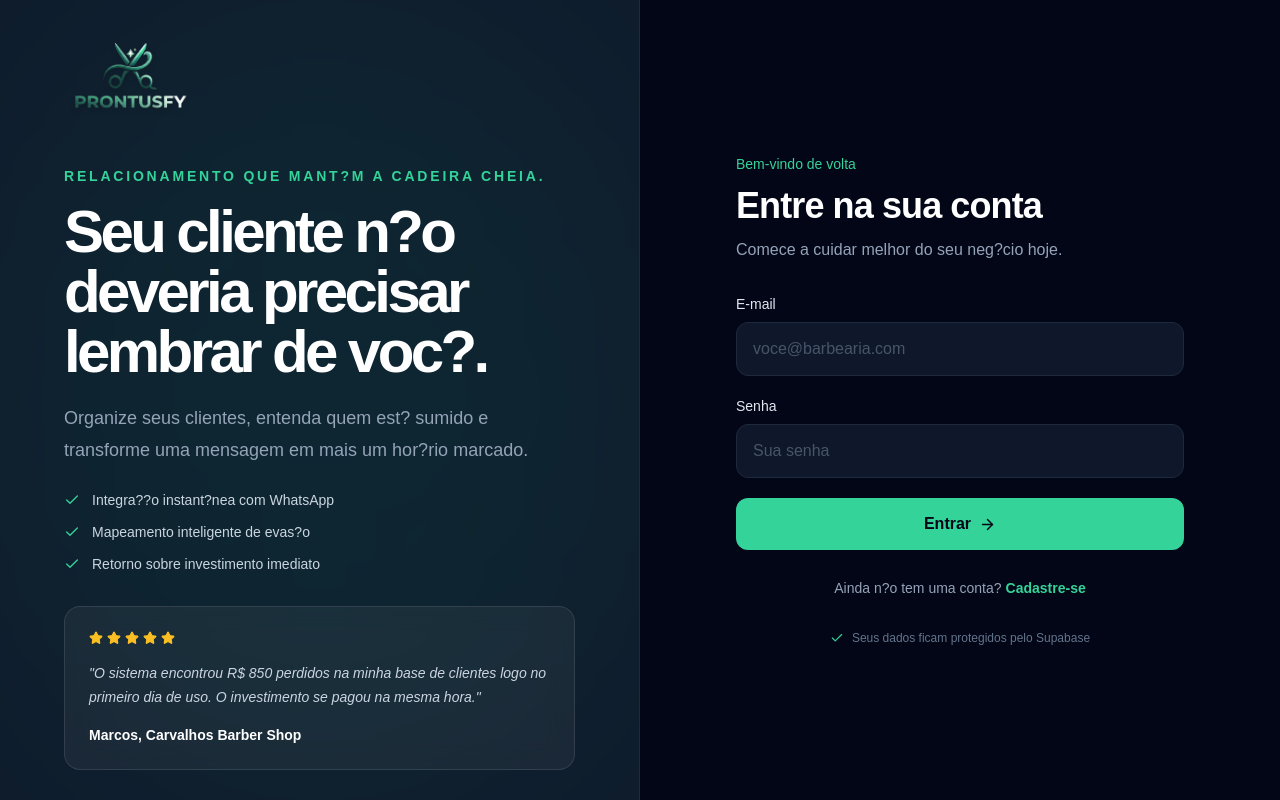
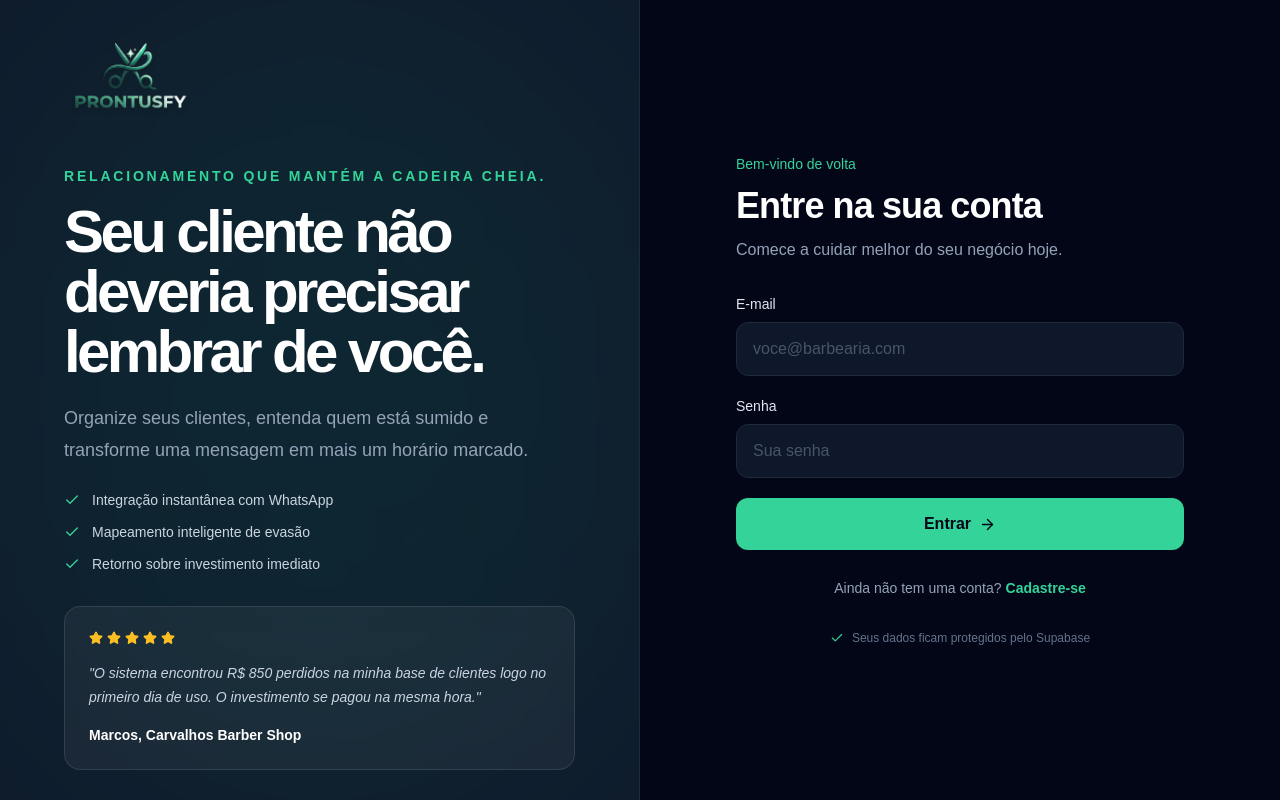
Before and after one commit to barbergrowth523-del/localgrowth, a Next.js app in the folder frontend/: page /login in a window 1280 px wide. Built offline with nearby package versions, Linux system fonts and the light colour scheme.

Commit message:
fix auth text encoding

```diff
--- a/frontend/components/auth/login-form.tsx
+++ b/frontend/components/auth/login-form.tsx
@@ -30,12 +30,12 @@ export function LoginForm({ initialMode = 'login' }: { initialMode?: 'login' | '
     <AuthLayout
       aside={
         <div className="mt-8">
-          <p className="mb-4 text-sm font-bold uppercase tracking-[.2em] text-emerald-400">Relacionamento que mant?m a cadeira cheia.</p>
-          <h1 className="text-5xl font-semibold leading-[.98] tracking-[-.06em] text-white xl:text-6xl">Seu cliente n?o deveria precisar lembrar de voc?.</h1>
-          <p className="mt-5 text-base leading-7 text-slate-400 xl:text-lg xl:leading-8">Organize seus clientes, entenda quem est? sumido e transforme uma mensagem em mais um hor?rio marcado.</p>
+          <p className="mb-4 text-sm font-bold uppercase tracking-[.2em] text-emerald-400">{'Relacionamento que mant\u00e9m a cadeira cheia.'}</p>
+          <h1 className="text-5xl font-semibold leading-[.98] tracking-[-.06em] text-white xl:text-6xl">{'Seu cliente n\u00e3o deveria precisar lembrar de voc\u00ea.'}</h1>
+          <p className="mt-5 text-base leading-7 text-slate-400 xl:text-lg xl:leading-8">{'Organize seus clientes, entenda quem est\u00e1 sumido e transforme uma mensagem em mais um hor\u00e1rio marcado.'}</p>
           <ul className="mt-6 space-y-3 text-sm text-slate-300">
-            <li className="flex items-center gap-3"><Check size={16} className="shrink-0 text-emerald-400" />Integra??o instant?nea com WhatsApp</li>
-            <li className="flex items-center gap-3"><Check size={16} className="shrink-0 text-emerald-400" />Mapeamento inteligente de evas?o</li>
+            <li className="flex items-center gap-3"><Check size={16} className="shrink-0 text-emerald-400" />{'Integra\u00e7\u00e3o instant\u00e2nea com WhatsApp'}</li>
+            <li className="flex items-center gap-3"><Check size={16} className="shrink-0 text-emerald-400" />{'Mapeamento inteligente de evas\u00e3o'}</li>
             <li className="flex items-center gap-3"><Check size={16} className="shrink-0 text-emerald-400" />Retorno sobre investimento imediato</li>
           </ul>
           <div className="mt-8 w-full rounded-2xl border border-white/10 bg-white/5 p-5 backdrop-blur-md sm:p-6">
@@ -49,14 +49,14 @@ export function LoginForm({ initialMode = 'login' }: { initialMode?: 'login' | '
       <div>
         <p className="text-sm font-medium text-emerald-400">Bem-vindo de volta</p>
         <h2 className="mt-3 text-3xl font-bold tracking-tight text-white sm:text-4xl">{mode === 'login' ? 'Entre na sua conta' : 'Crie sua conta'}</h2>
-        <p className="mt-3 text-sm leading-6 text-slate-400 sm:text-base">Comece a cuidar melhor do seu neg?cio hoje.</p>
+        <p className="mt-3 text-sm leading-6 text-slate-400 sm:text-base">{'Comece a cuidar melhor do seu neg\u00f3cio hoje.'}</p>
         <form onSubmit={submit} className="mt-8 space-y-5">
           <label className="block text-sm font-medium text-slate-200">E-mail<input required type="email" value={email} onChange={(event) => setEmail(event.target.value)} className="mt-2 w-full rounded-xl border border-slate-800 bg-slate-900 px-4 py-3.5 text-base text-white outline-none ring-emerald-400 transition placeholder:text-slate-600 focus:ring-2" placeholder="voce@barbearia.com" /></label>
           <label className="block text-sm font-medium text-slate-200">Senha<input required minLength={6} type="password" value={password} onChange={(event) => setPassword(event.target.value)} className="mt-2 w-full rounded-xl border border-slate-800 bg-slate-900 px-4 py-3.5 text-base text-white outline-none ring-emerald-400 transition placeholder:text-slate-600 focus:ring-2" placeholder="Sua senha" /></label>
           {message && <p className="rounded-lg border border-amber-400/20 bg-amber-400/10 px-3 py-2 text-sm text-amber-200">{message}</p>}
           <button disabled={loading} type="submit" className="flex w-full items-center justify-center gap-2 rounded-xl bg-emerald-400 py-3.5 text-base font-semibold text-slate-950 transition hover:bg-emerald-500 disabled:opacity-60">{loading ? 'Aguarde...' : mode === 'login' ? 'Entrar' : 'Criar conta'}<ArrowRight size={17} /></button>
         </form>
-        <button type="button" onClick={() => { setMode(mode === 'login' ? 'signup' : 'login'); setMessage('') }} className="mt-7 flex w-full items-center justify-center gap-1 text-sm text-slate-400">{mode === 'login' ? 'Ainda n?o tem uma conta?' : 'J? tem uma conta?'}<span className="font-semibold text-emerald-400">{mode === 'login' ? 'Cadastre-se' : 'Entrar'}</span></button>
+        <button type="button" onClick={() => { setMode(mode === 'login' ? 'signup' : 'login'); setMessage('') }} className="mt-7 flex w-full items-center justify-center gap-1 text-sm text-slate-400">{mode === 'login' ? 'Ainda n\u00e3o tem uma conta?' : 'J\u00e1 tem uma conta?'}<span className="font-semibold text-emerald-400">{mode === 'login' ? 'Cadastre-se' : 'Entrar'}</span></button>
         <div className="mt-8 flex items-center justify-center gap-2 text-xs text-slate-500"><Check size={14} className="text-emerald-400" /> Seus dados ficam protegidos pelo Supabase</div>
       </div>
     </AuthLayout>
```
